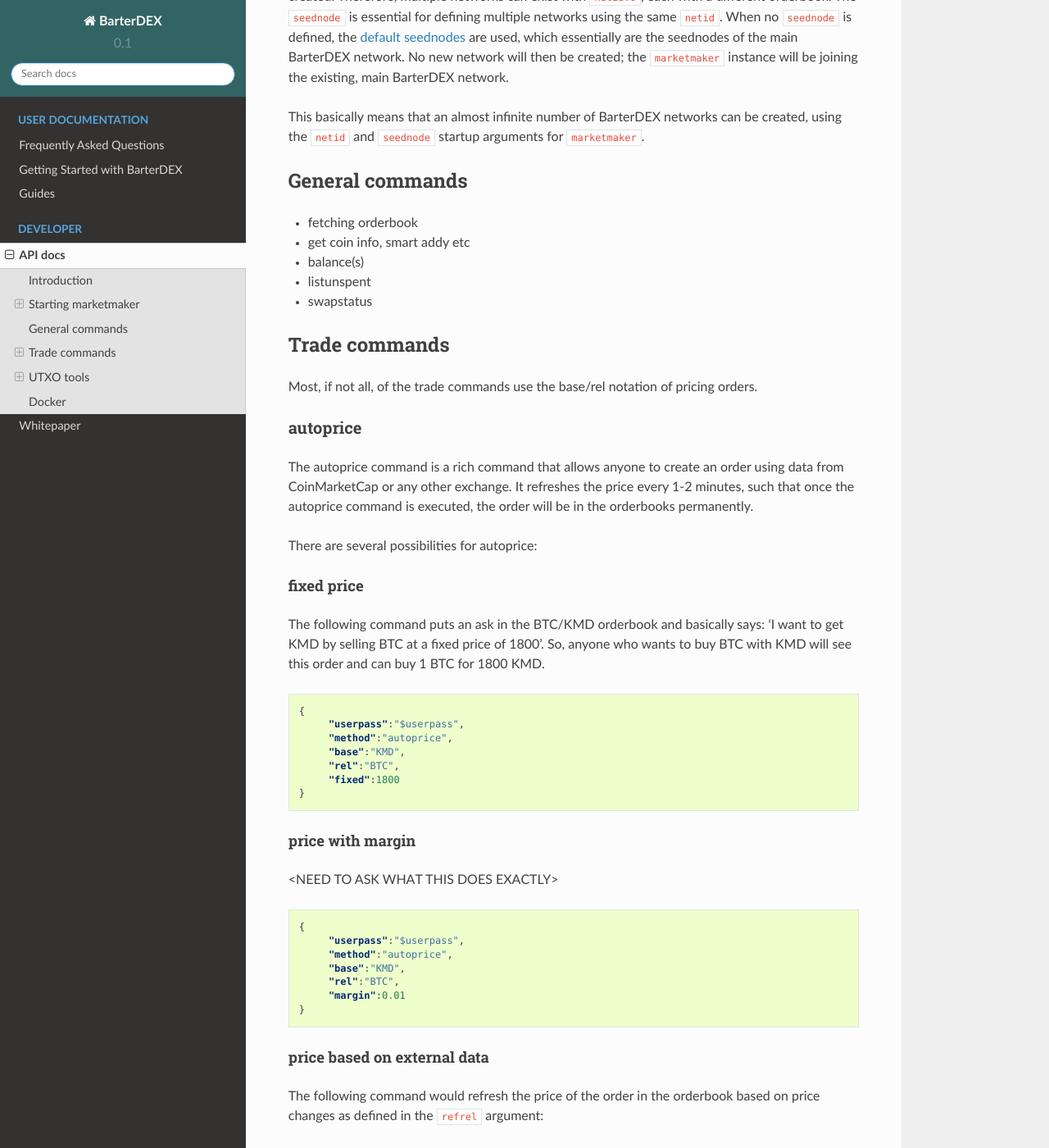
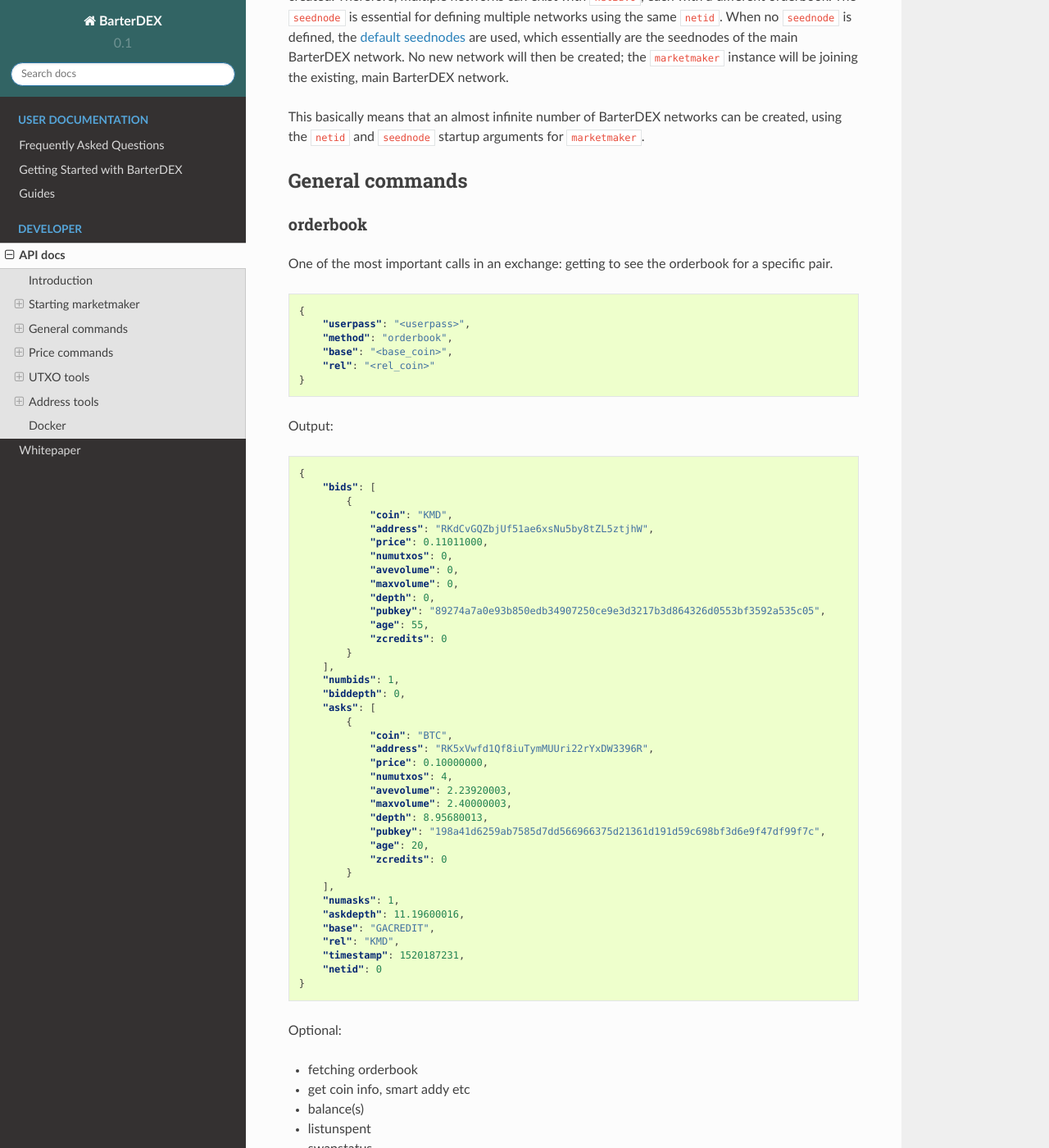
Before and after one commit to jorian/barterdexdocs, a Sphinx documentation site: the page built from docs/source/api.rst, in a window 1280 px wide and 1400 px high, scrolled down 3449 px. Shown: the whole window at 82% size. Built offline with Sphinx 7.4.7 and the Read the Docs theme 2.0.0, drawn with Linux system fonts in a browser that asks for light colours; some of the changed text lies outside the part shown.

```diff
--- a/docs/source/api.rst
+++ b/docs/source/api.rst
@@ -30,11 +30,11 @@ The json code in all the methods below is the data that is needed for each metho
 .. code-block:: json
 
    {
-   	"userpass":"<userpass>",
-   	"method":"autoprice",
-   	"base":"KMD",
-   	"rel":"BTC",
-   	"margin":0.0001
+   	"userpass": "<userpass>",
+   	"method": "autoprice",
+   	"base": "KMD",
+   	"rel": "BTC",
+   	"margin": 0.0001
    }
 
 Replace everything that is shown as <this> with your own data.
@@ -54,11 +54,11 @@ A full relay node (LP node) is started by running marketmaker with the following
 .. code-block:: json
 
    {
-	"gui":"<name of gui>",
-	"profitmargin":0.01,
-	"userhome":"<userhome> + /",
-	"passphrase":"<passphrase>",
-	"coins":["<coins>"]
+	"gui": "<name of gui>",
+	"profitmargin": 0.01,
+	"userhome": "<userhome> + /",
+	"passphrase": "<passphrase>",
+	"coins": ["<coins>"]
    }
 
 A node that doesn't relay (client node) has the following marketmaker startup arguments:
@@ -66,11 +66,11 @@ A node that doesn't relay (client node) has the following marketmaker startup ar
 .. code-block:: json
 
    {
-	"gui":"<name of gui>",
-	"client":1,
-	"userhome":"<userhome> + /",
-	"passphrase":"<passphrase>",
-	"coins":["<coins>"]
+	"gui": "<name of gui>",
+	"client": 1,
+	"userhome": "<userhome> + /",
+	"passphrase": "<passphrase>",
+	"coins": ["<coins>"]
    }
 
 - ``gui`` is the codename for the GUI used to start marketmaker with. If you are the developer of a GUI, you need to define a codename for your GUI. Share this in the Komodo Platform slack and you will get paid for every trade a user makes using your GUI.
@@ -89,11 +89,11 @@ After ``marketmaker`` started successfully, the first RPC to be issued will alwa
 .. code-block:: json
 
    {
-	"userpass":"1d8b27b21efabcd96571cd56f91a40fb9aa4cc623d273c63bf9223dc6f8cd81f",
-	"method":"passphrase",
-	"passphrase":"<passphrase>",
-	"gui":"<name of gui>",
-	"netid":0
+	"userpass": "1d8b27b21efabcd96571cd56f91a40fb9aa4cc623d273c63bf9223dc6f8cd81f",
+	"method": "passphrase",
+	"passphrase": "<passphrase>",
+	"gui": "<name of gui>",
+	"netid": 0
    }
 
 The ``netid`` needs to be defined when using a ``netid`` other than 0.
@@ -125,6 +125,70 @@ This basically means that an almost infinite number of BarterDEX networks can be
 General commands
 ----------------
 
+.. _api_orderbook:
+
+orderbook
+^^^^^^^^^
+
+One of the most important calls in an exchange: getting to see the orderbook for a specific pair.
+
+.. code-block:: json
+
+    {
+        "userpass": "<userpass>",
+        "method": "orderbook",
+        "base": "<base_coin>",
+        "rel": "<rel_coin>"
+    }
+
+Output:
+
+.. code-block:: json
+
+    {
+        "bids": [
+            {
+                "coin": "KMD",
+                "address": "RKdCvGQZbjUf51ae6xsNu5by8tZL5ztjhW",
+                "price": 0.11011000,
+                "numutxos": 0,
+                "avevolume": 0,
+                "maxvolume": 0,
+                "depth": 0,
+                "pubkey": "89274a7a0e93b850edb34907250ce9e3d3217b3d864326d0553bf3592a535c05",
+                "age": 55,
+                "zcredits": 0
+            }
+        ],
+        "numbids": 1,
+        "biddepth": 0,
+        "asks": [
+            {
+                "coin": "BTC",
+                "address": "RK5xVwfd1Qf8iuTymMUUri22rYxDW3396R",
+                "price": 0.10000000,
+                "numutxos": 4,
+                "avevolume": 2.23920003,
+                "maxvolume": 2.40000003,
+                "depth": 8.95680013,
+                "pubkey": "198a41d6259ab7585d7dd566966375d21361d191d59c698bf3d6e9f47df99f7c",
+                "age": 20,
+                "zcredits": 0
+            }
+        ],
+        "numasks": 1,
+        "askdepth": 11.19600016,
+        "base": "GACREDIT",
+        "rel": "KMD",
+        "timestamp": 1520187231,
+        "netid": 0
+    }
+
+
+Optional:
+
+
+
 - fetching orderbook
 - get coin info, smart addy etc
 - balance(s)
@@ -132,7 +196,7 @@ General commands
 - swapstatus
 
 
-Trade commands
+Price commands
 --------------
 
 Most, if not all, of the trade commands use the base/rel notation of pricing orders.
@@ -167,11 +231,11 @@ price with margin
 .. code-block:: json
 
    {
-   	"userpass":"$userpass",
-   	"method":"autoprice",
-   	"base":"KMD",
-   	"rel":"BTC",
-   	"margin":0.01
+   	"userpass": "<userpass>",
+   	"method": "autoprice",
+   	"base": "KMD",
+   	"rel": "BTC",
+   	"margin": 0.01
    }
 
 price based on external data
@@ -184,13 +248,13 @@ The following command would refresh the price of the order in the orderbook base
 .. code-block:: json
 
    {
-   	"userpass":"$userpass",
-   	"method":"autoprice",
-   	"base":"KMD",
-   	"rel":"BTC",
-   	"margin":0.05,
-	"refbase":"kmd",
-	"refrel":"coinmarketcap"
+   	"userpass": "<userpass>",
+   	"method": "autoprice",
+   	"base": "KMD",
+   	"rel": "BTC",
+   	"margin": 0.05,
+	"refbase": "kmd",
+	"refrel": "coinmarketcap"
    }
 
 .. note::
@@ -206,6 +270,35 @@ withdraw
 sendrawtransaction
 ^^^^^^^^^^^^^^^^^^
 
+Address tools
+-------------
+
+.. _api_calcaddress:
+
+calcaddress
+^^^^^^^^^^^
+
+Returns the address, wif and public key for the passphrase defined.
+
+.. code-block:: json
+
+   {
+   	"userpass": "<userpass>",
+   	"method": "calcaddress",
+   	"passphrase": "<passphrase>"
+   }
+
+Output (for passphrase ``default``):
+
+.. code-block:: json
+
+   {
+	"passphrase": "default",
+	"coinaddr": "RPZVpjptzfZnFZZoLnuSbfLexjtkhe6uvn",
+	"privkey": "30a8eec1ce19687d132fe29051dca629d164e2c4958ba141d5f4133a33f0684f",
+	"wif": "Uqe8cy26KvC2xqfh3aCpKvKjtoLC5YXiDW3iYf4MGSSy1RgMm3V5"
+   }
+
 Docker
 ------
 
```
Also changed, not shown: other parts of docs/source/api.rst (+5 -5 lines), docs/source/faq.rst (+8 -5 lines).
